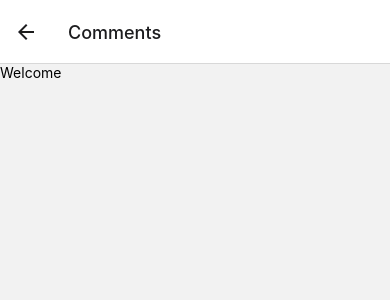
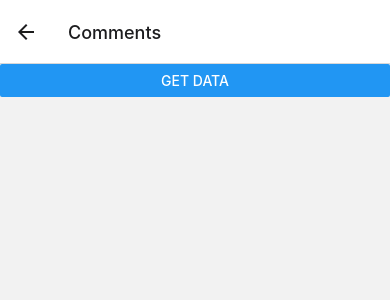
Before and after one commit to Thulasi-Dass-N/React-Native, a React Native app: screen /Comments in a window 390 px wide. Shown: the top 300 px of the page. Built offline with nearby package versions, Linux system fonts and the light colour scheme.

Commit message:
Navigation complete
 useNavigation
 useRoute

```diff
--- a/App.js
+++ b/App.js
@@ -2,7 +2,6 @@ import React from 'react';
 import {Button, View, Text} from 'react-native';
 import {NavigationContainer} from '@react-navigation/native';
 import {createNativeStackNavigator} from '@react-navigation/native-stack';
-//import Count from './count';
 import UsersScreen from './Screens/UserScreen';
 import PostsScreen from './Screens/PostsScreen';
 import CommentsScreen from './Screens/Comments';
@@ -11,38 +10,10 @@ function HomeScreen({navigation}) {
   return (
     <View style={{flex: 1, alignItems: 'center', justifyContent: 'center'}}>
       <Text>Home Screen</Text>
-      <Button title="User" onPress={() => navigation.navigate('Users')}/>
-      <Button title="Post" onPress={() => navigation.navigate('Posts')}/>
-      <Button title="Comment" onPress={() => navigation.navigate('Comments')}/>
-
+      <Button title="User" onPress={() => navigation.navigate('Users')} />
     </View>
   );
 }
-
-// function CountScreen({navigation}) {
-//   return (
-//     <>
-//       <Count />
-//       <View>
-//         <Button title="Go Back" onPress={() => navigation.goBack()} />
-//       </View>
-//     </>
-
-//     // <View style={{flex: 1, alignItems: 'center', justifyContent: 'center'}}>
-//     //   <Text>Details Screen</Text>
-//     //   <Button
-//     //     title="Go to Details... again"
-//     //     onPress={() => navigation.push('Details')}
-//     //   />
-//     //   <Button title="Go to Home" onPress={() => navigation.navigate('Home')} />
-//     //   <Button title="Go back" onPress={() => navigation.goBack()} />
-//     //   <Button
-//     //     title="Go back to first screen in stack"
-//     //     onPress={() => navigation.popToTop()}
-//     //   />
-//     // </View>
-//   );
-// }
 
 const Stack = createNativeStackNavigator();
 
@@ -51,7 +22,6 @@ function App() {
     <NavigationContainer>
       <Stack.Navigator initialRouteName="Home">
         <Stack.Screen name="Home" component={HomeScreen} />
-        {/* <Stack.Screen name="Count" component={CountScreen} /> */}
         <Stack.Screen name="Users" component={UsersScreen} />
         <Stack.Screen name="Posts" component={PostsScreen} />
         <Stack.Screen name="Comments" component={CommentsScreen} />
--- /dev/null
+++ b/Components/CommentsList.js
@@ -0,0 +1,35 @@
+import React, {useState} from 'react';
+import {View, Text, Button} from 'react-native';
+import {useRoute} from '@react-navigation/native';
+function PostsList() {
+  const [data, setData] = useState([]);
+  const route = useRoute();
+  console.log(route.params);
+  const getData = () => {
+    fetch(`https://jsonplaceholder.typicode.com/posts/${route.params}/comments`)
+      .then(response => response.json())
+      .then(resp => {
+        setData(resp);
+      })
+      .catch(err => {
+        console.log(err);
+      });
+  };
+
+  return (
+    <View>
+      <Button
+        title="Get Data"
+        onPress={() => {
+          getData();
+        }}
+      />
+      {data.map(user => (
+        <View key={user.id}>
+          <Text>{user.email}</Text>
+        </View>
+      ))}
+    </View>
+  );
+}
+export default PostsList;
--- /dev/null
+++ b/Components/PostsList.js
@@ -0,0 +1,41 @@
+import React, {useState} from 'react';
+import {View, Text, Button, Pressable} from 'react-native';
+import {useNavigation, useRoute} from '@react-navigation/native';
+function PostsList() {
+  const [data, setData] = useState([]);
+  const navigation = useNavigation();
+  const route = useRoute();
+  console.log(route.params);
+  const getData = () => {
+    fetch('https://jsonplaceholder.typicode.com/posts?userId=' + route.params)
+      .then(response => response.json())
+      .then(resp => {
+        setData(resp);
+      })
+      .catch(err => {
+        console.log(err);
+      });
+  };
+
+  return (
+    <View>
+      <Button
+        title="Get Data"
+        onPress={() => {
+          getData();
+        }}
+      />
+      {data.map(user => (
+        <View key={user.id}>
+          <Pressable
+            onPress={() => {
+              navigation.navigate('Comments', user.id);
+            }}>
+            <Text>{user.body}</Text>
+          </Pressable>
+        </View>
+      ))}
+    </View>
+  );
+}
+export default PostsList;
--- /dev/null
+++ b/Components/UserList.js
@@ -0,0 +1,40 @@
+import React, {useState} from 'react';
+import {View, Text, Button, Pressable} from 'react-native';
+import {useNavigation} from '@react-navigation/native';
+function UserList() {
+  const navigation = useNavigation();
+  const [data, setData] = useState([]);
+
+  const getData = () => {
+    fetch('https://jsonplaceholder.typicode.com/users/')
+      .then(response => response.json())
+      .then(resp => {
+        setData(resp);
+      })
+      .catch(err => {
+        console.log(err);
+      });
+  };
+
+  return (
+    <View>
+      <Button
+        title="Get Data"
+        onPress={() => {
+          getData();
+        }}
+      />
+      {data.map(user => (
+        <View key={user.id}>
+          <Pressable
+            onPress={() => {
+              navigation.navigate('Posts', user.id);
+            }}>
+            <Text>{user.name}</Text>
+          </Pressable>
+        </View>
+      ))}
+    </View>
+  );
+};
+export default UserList;
--- a/Screens/Comments.js
+++ b/Screens/Comments.js
@@ -1,10 +1,6 @@
 import React from 'react'
-import {View, Text} from 'react-native';
+import CommentsList from '../Components/CommentsList'
 const CommentsScreen = () => {
-  return (
-    <View>
-      <Text>Welcome</Text>
-    </View>
-  );
+  return <CommentsList />;
 };
 export default CommentsScreen;
--- a/Screens/PostsScreen.js
+++ b/Screens/PostsScreen.js
@@ -1,10 +1,6 @@
 import React from 'react'
-import {View, Text} from 'react-native';
+import PostsList from '../Components/PostsList';
 const PostsScreen = () => {
-  return (
-    <View>
-      <Text>Hello</Text>
-    </View>
-  );
+  return <PostsList />;
 };
 export default PostsScreen;
--- a/Screens/UserScreen.js
+++ b/Screens/UserScreen.js
@@ -1,48 +1,6 @@
-// import React, {useState} from 'react';
-// import {View, Text, Button, Pressable} from 'react-native';
-
-// function UserData() {
-//   const [data, setData] = useState([]);
-
-//   const getData = () => {
-//     fetch('https://jsonplaceholder.typicode.com/users/')
-//       .then(response => response.json())
-//       .then(resp => {
-//         setData(resp);
-//       })
-//       .catch(err => {
-//         console.log(err);
-//       });
-//   };
-
-//   return (
-//     <View>
-//       <Button
-//         title="Get Data"
-//         onPress={() => {
-//           getData();
-//         }}
-//       />
-//       {/* <Text>{JSON.stringify(data)}</Text> */}
-//       {data.map(user => (
-//         <>
-//           <Pressable onPress={alert}>
-//             <Text> {user.name}</Text>
-//           </Pressable>
-//           {/* <Text>{user.name}</Text> */}
-//         </>
-//       ))}
-//     </View>
-//   );
-// }
-// export default UserData;
-import React from 'react'
-import {View, Text} from 'react-native';
+import React from 'react';
+import UserList from '../Components/UserList';
 const UserScreen = () => {
-  return (
-    <View>
-      <Text>Hai</Text>
-    </View>
-  );
+  return <UserList />;
 };
 export default UserScreen;
```
